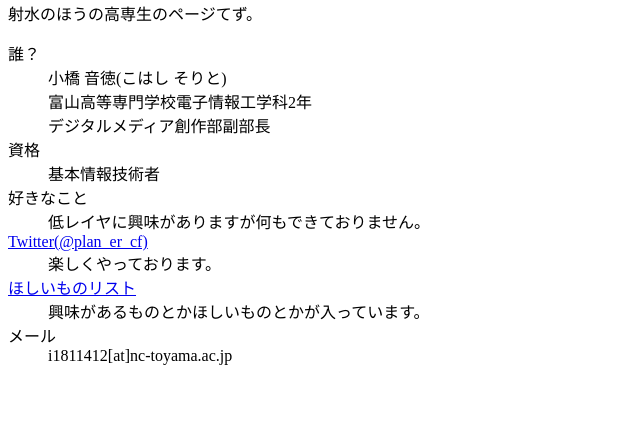
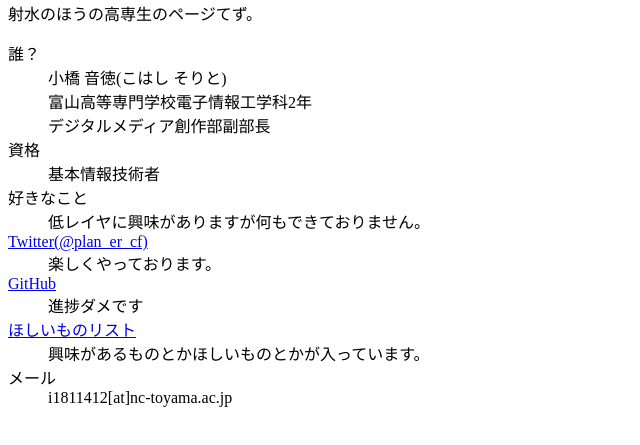
Before and after one commit to plan-er/plan-er.github.io, a plain HTML site: page index.html in a window 1280 px wide. Shown: the part 79-524 px from the top of the page, without its empty margins (0-640 px from the left). Drawn offline with Linux system fonts and the light colour scheme.

Commit message:
Update index.html

```diff
--- a/index.html
+++ b/index.html
@@ -17,6 +17,8 @@
     <dd>低レイヤに興味がありますが何もできておりません。
     <dt><a href="https://twitter.com/plan_er_cf">Twitter(@plan_er_cf)</a>
     <dd>楽しくやっております。
+    <dt><a href="https://github.com/plan-er">GitHub</a>
+    <dd>進捗ダメです
     <dt><a href="https://www.amazon.jp/hz/wishlist/ls/2T7OLCN82PDAG?ref_=wl_share">ほしいものリスト</a>
     <dd>興味があるものとかほしいものとかが入っています。
     <dt>メール
```
